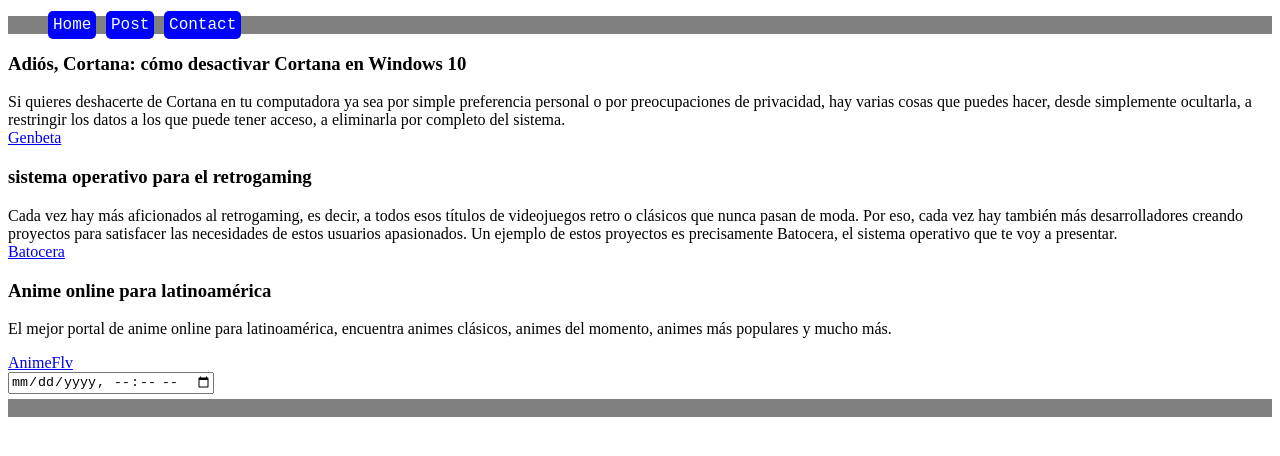
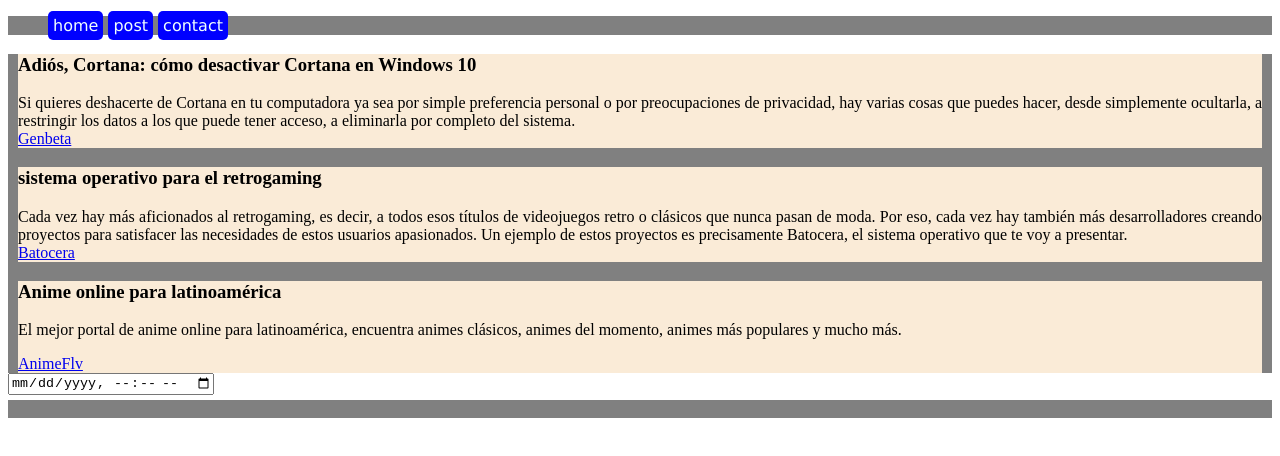
Before and after one commit to casinoflamingo/ghpage, a plain HTML site: page index.html in a window 1280 px wide. Drawn offline with Linux system fonts and the light colour scheme.

Commit message:
color en articulos

```diff
--- a/css/estilo.css
+++ b/css/estilo.css
@@ -1,7 +1,8 @@
 .nav_main{
     list-style: none;
     background-color: gray;
-    font-family: 'Courier New', Courier, monospace;
+    font-family: Verdana, Geneva, Tahoma, sans-serif;
+
 }
 
 .nav_main__item{
@@ -20,6 +21,20 @@
     color: aquamarine;
 }
 
+
+.main_post {
+   background-color: gray;
+
+}
+
+.main_post__item{
+    background-color: antiquewhite;
+    text-align: justify;
+    margin-left: 10px;
+    margin-right: 10px;
+
+}
+
 footer{
     margin-top: 5px;
     background-color: gray;
--- a/index.html
+++ b/index.html
@@ -11,9 +11,9 @@
     <header>
         <nav>
             <ul class="nav_main">
-                <li class="nav_main__item"><a href="#">Home</a></li>
-                <li class="nav_main__item"><a href="#">Post</a></li>
-                <li class="nav_main__item"><a href="#">Contact</a></li>
+                <li class="nav_main__item"><a href="#">home</a></li>
+                <li class="nav_main__item"><a href="#">post</a></li>
+                <li class="nav_main__item"><a href="#">contact</a></li>
             </ul>
         </nav>
     </header>
```
